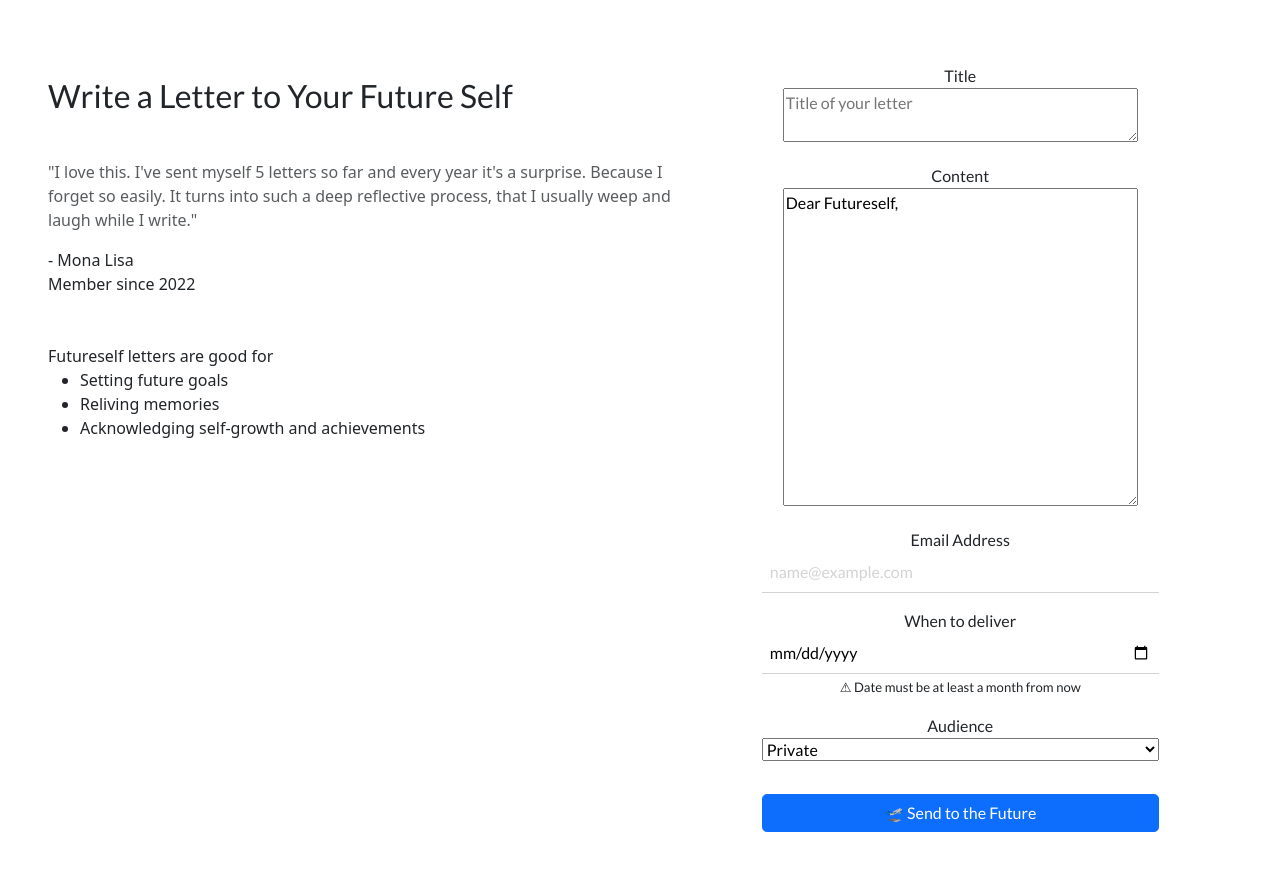
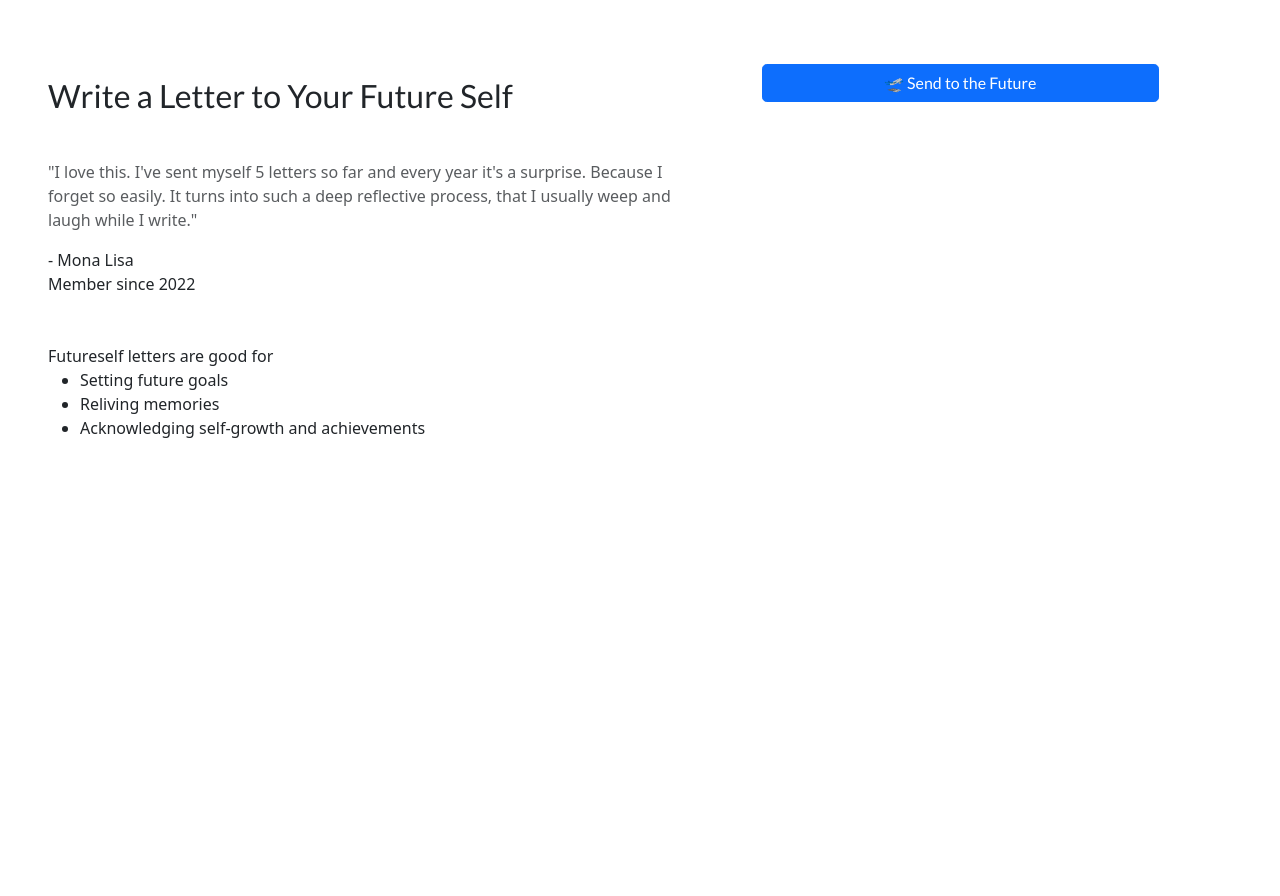
Before and after one commit to Klvxn/futureself, a Django app: page / in a window 1280 px wide. Shown: the part 56-952 px from the top of the page. After the commit the page ends 494 px from the top, so only its background shows below. Run offline with Django 4.2, Linux system fonts and the light colour scheme; parts of the project's set-up code (start-up, migrations or seed data) failed here and were passed over; some libraries are stand-ins or nearby versions.

Commit message:
removed letter form

```diff
--- a/letter/templates/homepage.html
+++ b/letter/templates/homepage.html
@@ -31,48 +31,11 @@
           <li>Acknowledging self-growth and achievements</li>
         </ul>
     </div>
-
   </div>
   <div class="form" id="home-form">
     <form action="" method="post" class="form-group-lg">
       {{ form.non_field_errors }}
       {% csrf_token %}
-      <div>
-        <label for="title">Title</label><br>
-        <textarea name="title" id="title" cols="40" rows="2" placeholder="Title of your letter"></textarea>
-        <span class="error">{{ form.title.errors }}</span>
-      </div>
-
-      <div>
-        <label for="content">Content</label><br>
-        <textarea name="content" id="content" cols="40" rows="13">Dear Futureself, &NewLine; </textarea>
-        <span class="error">{{ form.content.errors }}</span>
-      </div>
-
-      <div>
-        <label for="email">Email Address</label><br>
-        <input type="email" name="email_address" id="email_address" placeholder="name@example.com" class="sm-input">
-        <span class="help_text text-danger">{{ form.email_address.errors }}</span>
-      </div>
-
-      <div>
-        <label for="delivery_date">When to deliver</label><br>
-        <input type="date" name="delivery_date" id="delivery_date" class="sm-input"><br>
-        {% if form.delivery_date.errors %}
-          <span class="help_text text-danger">{{ form.delivery_date.errors }}</span>
-        {% else %}
-            <span class="help_text">&#9888; Date must be at least a month from now</span>
-        {% endif %}
-      </div>
-
-      <div>
-        {{ form.audience.errors }}
-        <label for="audience">Audience</label><br>
-        <select name="audience" id="audience" class="sm-input">
-          <option value="private">Private</option>
-          <option value="public, but as anon">Public, but anonymous</option>
-        </select>
-      </div>
       <button class="btn btn-primary m-3 sm-input">🛫 Send to the Future</button>
     </form>
   </div>
```
